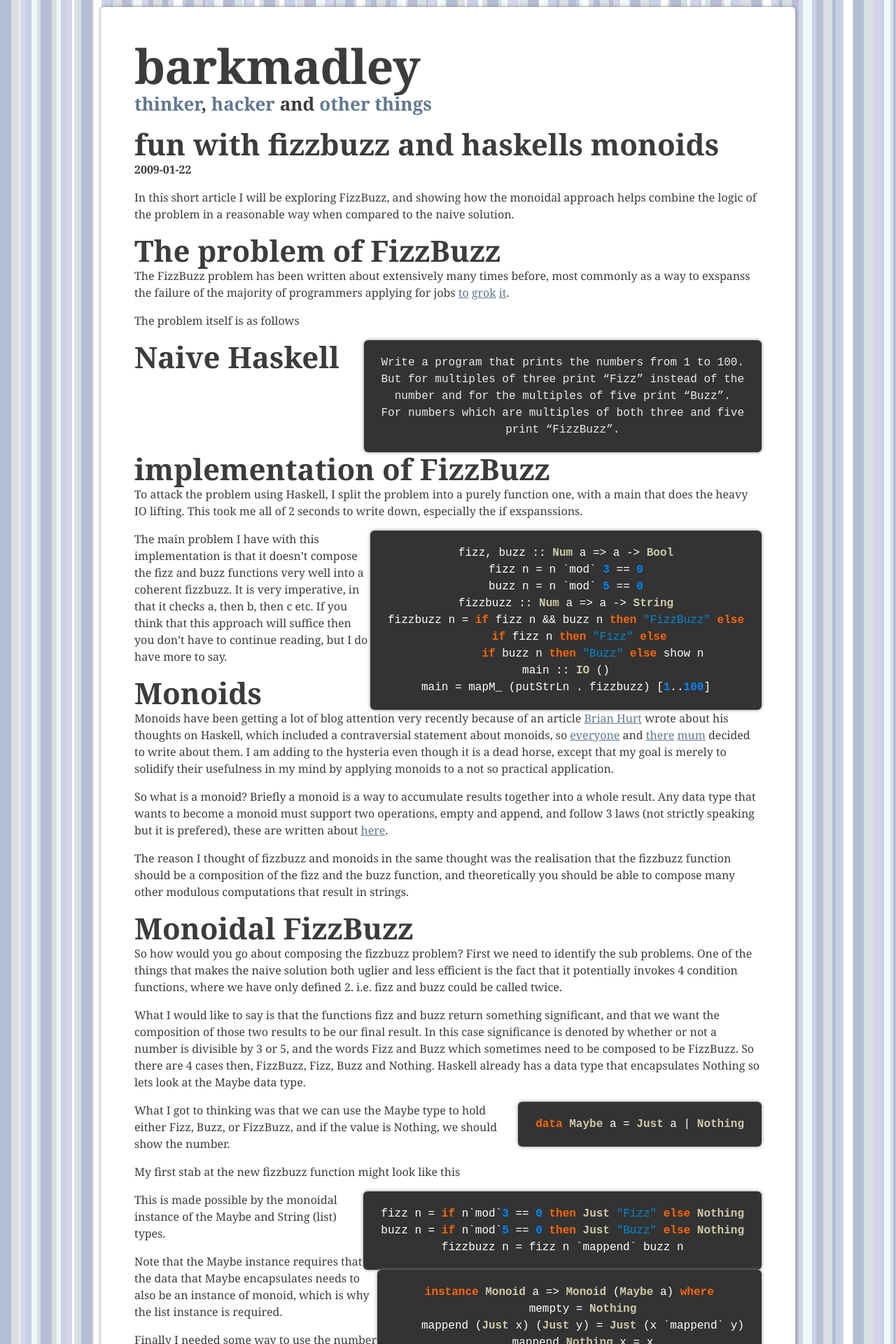
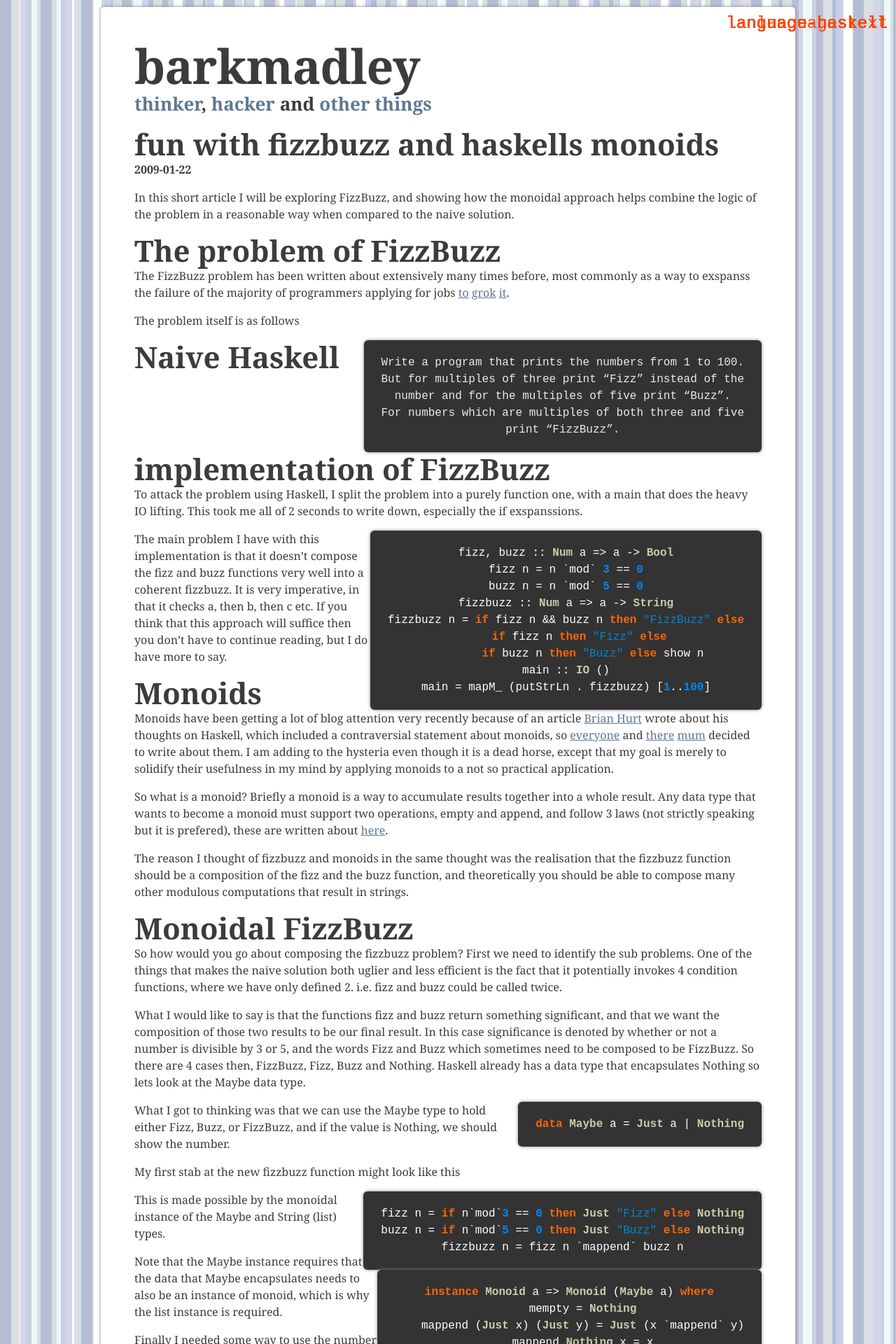
Before and after one commit to barkmadley/barkmadley.github.com, a Jekyll site: the page built from _posts/2009-01-22-fun-with-fizzbuzz-and-haskell-monoids.md, in a window 1280 px wide. Shown: the top 1920 px of the page at 70% size. Built offline with Jekyll 4.4.1, drawn with Linux system fonts in a browser that asks for light colours; nearby versions of some CDN libraries; Markdown is read by kramdown in place of the engine named in the settings.

Commit message:
add a css pseudo element for syntax highlighting.

```diff
--- a/_layouts/default.html
+++ b/_layouts/default.html
@@ -26,12 +26,12 @@
 
 
   <!-- CSS: implied media="all" -->
-  <link rel="stylesheet" href="/css/style.css?v=8">
-  <link rel="stylesheet" href="/css/pygments.css?v=8">
+  <link rel="stylesheet" href="/css/style.css?v=9">
+  <link rel="stylesheet" href="/css/pygments.css?v=9">
   <link rel="stylesheet" href="/js/libs/sb/shadowbox.css">
 
   <!-- Uncomment if you are specifically targeting less enabled mobile browsers
-  <link rel="stylesheet" media="handheld" href="/css/handheld.css?v=8">  -->
+  <link rel="stylesheet" media="handheld" href="/css/handheld.css?v=9">  -->
 
   <!-- All JavaScript at the bottom, except for Modernizr which enables HTML5 elements & feature detects -->
   <script src="/js/libs/modernizr-1.7.min.js"></script>
@@ -66,7 +66,7 @@
   <script src="/js/libs/sb/shadowbox.js"></script>
 
   <!-- scripts concatenated and minified via ant build script-->
-  <script src="/js/plugins.js?v=8"></script>
+  <script src="/js/plugins.js?v=9"></script>
   <script>
 /* Author: Mark Bradley
  * no point in putting this in a seperate file when its so small.
--- a/css/pygments.css
+++ b/css/pygments.css
@@ -39,6 +39,14 @@
   background:#FF5E99;
 }
 
+.highlight pre code[class]:after {
+  content: attr(class);
+  position: absolute;
+  top: 22px;
+  right: 12px;
+  color: #FF4500;
+  font-size: 24px;
+}
 
 .highlight .c { color: #008800; font-style: italic; background-color: #0f140f } /* Comment */
 .highlight .err { color: #ffffff } /* Error */
```
